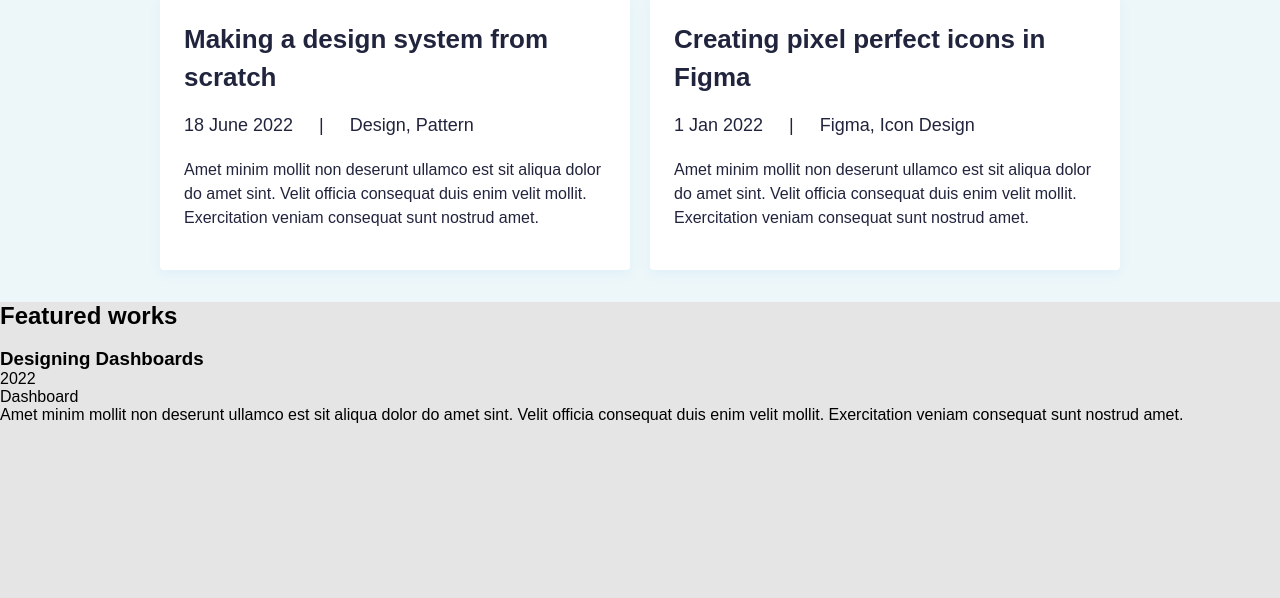
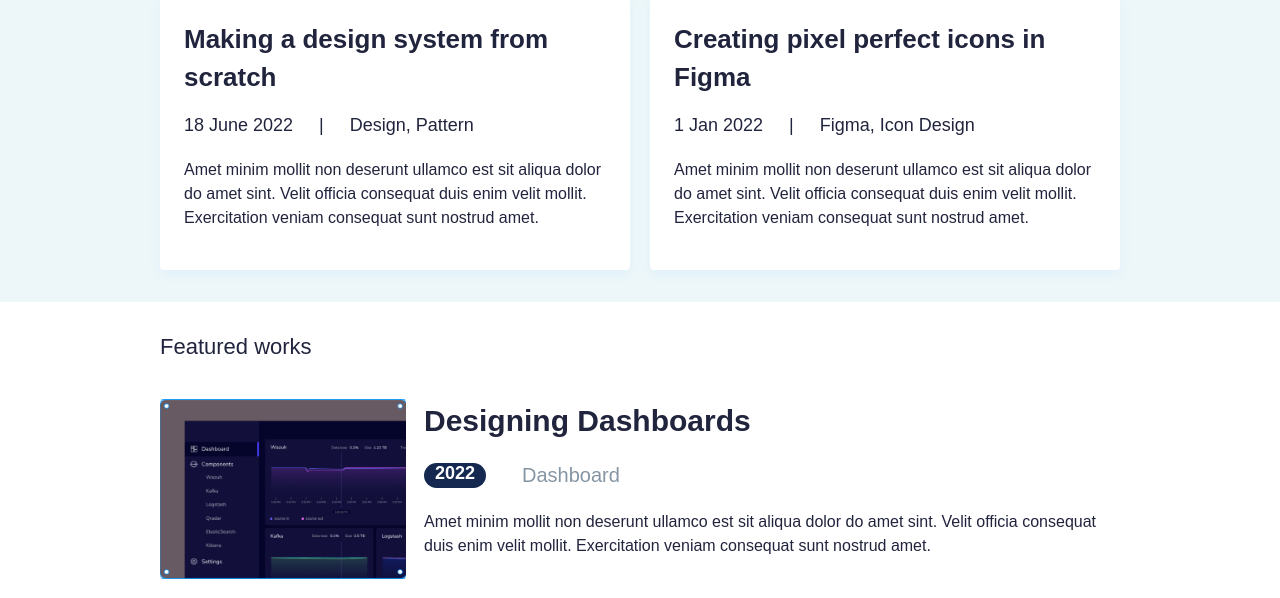
Before and after one commit to saqibhakeem/my-project, a plain HTML site: page index.html in a window 1280 px wide. Shown: the part 755-1353 px from the top of the page. Before the commit the page ends 1179 px from the top, so only its background shows below. Drawn offline with Linux system fonts and the light colour scheme.

Commit message:
feature swction is done

```diff
--- a/index.html
+++ b/index.html
@@ -75,11 +75,11 @@
       <div class="fs-list">
         <div class="fs-item">
           <div class="fs-item-left">
-            <img src="" alt="">
+            <img src="/images/dashbaord.png" alt="cover">
           </div>
-          <div class="fs-items-right">
+          <div class="fs-item-right">
             <h3>Designing Dashboards</h3>
-            <div>
+            <div class="sh">
               <div class="badge">2022</div>
               <div class="category">Dashboard</div>
             </div>
--- a/styles.css
+++ b/styles.css
@@ -179,3 +179,78 @@ top: 210px;
  color: #21243D;
 
 }
+
+.feature-section {
+    background-color: #FFFFFF;
+    padding-top: 15px;
+
+}
+
+.feature-section .feature-section-inner{
+    max-width: 960px;
+    margin: 0 auto;
+    padding-bottom: 15px;
+}
+
+.fs-header h2{
+ font-weight: 400;
+ font-size: 22px;
+ line-height: 60px;
+ color: #21243D;
+ margin-bottom: 22px;
+}
+
+.fs-item{
+    display: flex;
+    gap: 18px;
+
+
+}
+
+.fs-item-left img{
+ width: 246px;
+ height: 180px;
+ left: 150px;
+ top: 1088px;
+}
+
+.fs-item-right h3{
+ font-weight: 700;
+ font-size: 30px;
+ line-height: 44px;
+ color: #21243D;
+ padding-bottom: 18px;
+}
+
+.sh {
+    display: flex;
+    align-items: center;
+    gap: 36px;
+    padding-bottom: 20px
+
+}
+.badge {
+ width: 62px;
+ height: 25px;
+ background: #142850;
+ border-radius: 16px;
+ font-weight: 900;
+ font-size: 18px;
+ color: #FFFFFF;
+ text-align: center;
+}
+
+.category{
+    font-weight: 400;
+    font-size: 20px;
+    line-height: 29px;
+    color: #8695A4;
+
+}
+
+.description{
+    font-weight: 400;
+    font-size: 16px;
+    line-height: 24px;
+    color: #21243D;
+}
```
Also changed, not shown: images/dashbaord.png (added).
